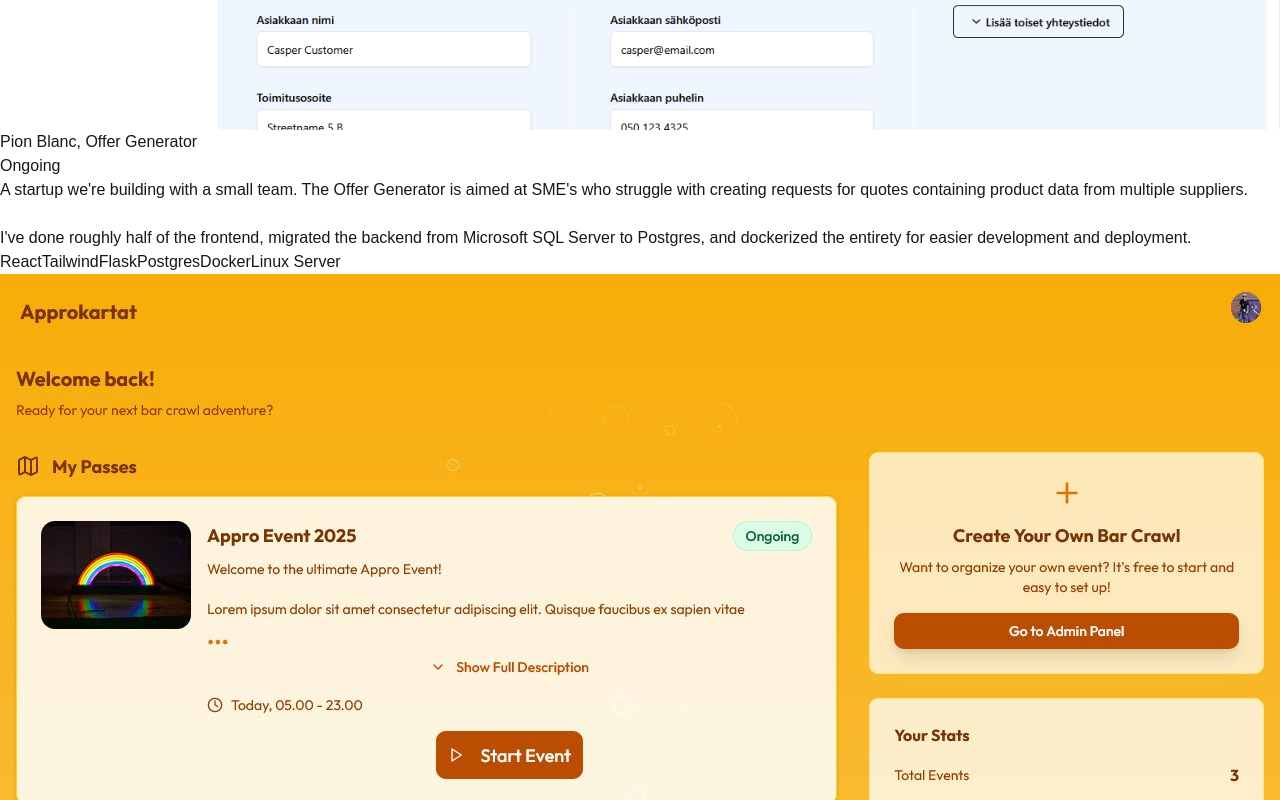
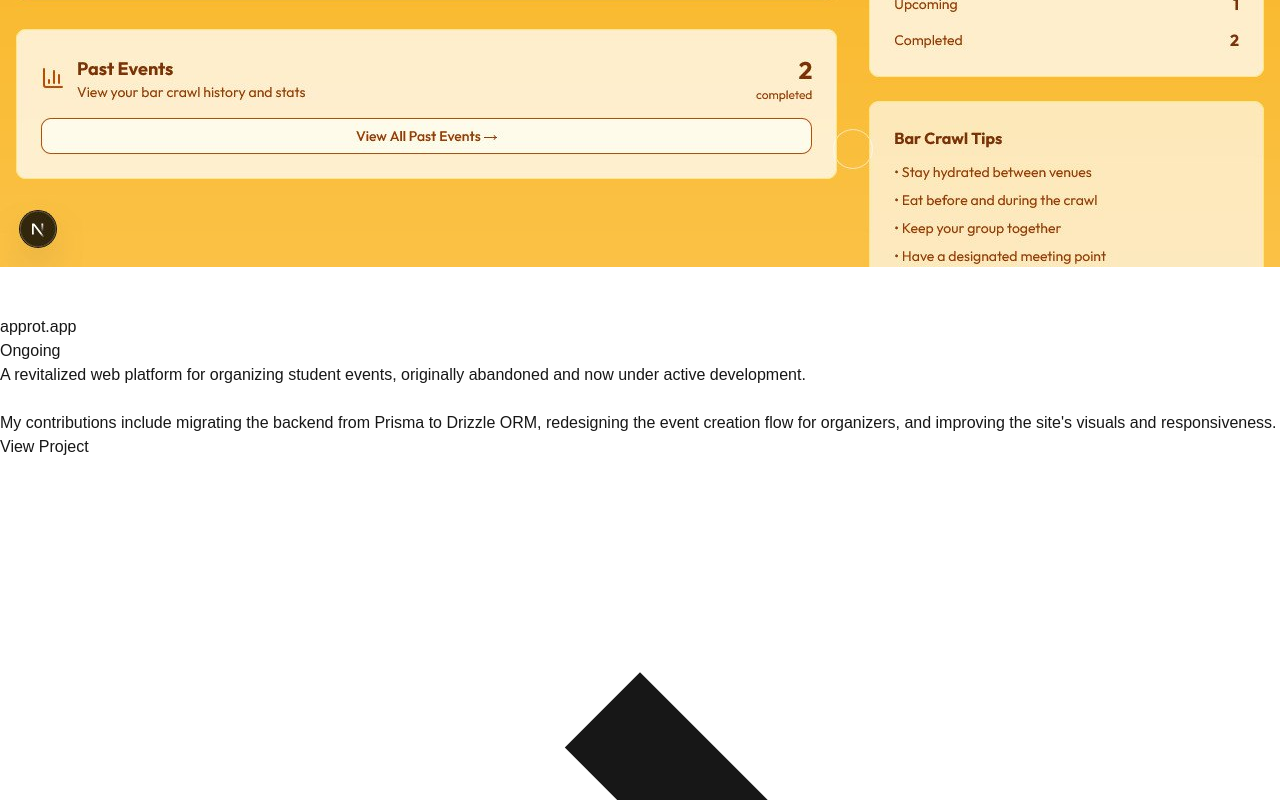
Before and after one commit to strengv1/homepage2, a Next.js app: page / in a window 1280 px wide. Shown: the part 2640-3440 px from the top of the page. Built offline with nearby package versions, Linux system fonts and the light colour scheme.

Commit message:
minesweeper link + description, remove projecthub

```diff
--- a/src/app/__components/Projects.tsx
+++ b/src/app/__components/Projects.tsx
@@ -4,17 +4,6 @@ import Link from 'next/link'
 import { useState } from 'react'
 
 const projects = [
-  {
-    title: 'Pion Blanc, Offer Generator',
-    time: "Ongoing",
-    description: `A startup we're building with a small team. The Offer Generator is aimed at SME's who struggle with creating requests for quotes containing product data from multiple suppliers.
-
-      I've done roughly half of the frontend, migrated the backend from Microsoft SQL Server to Postgres, and dockerized the entirety for easier development and deployment.`,
-    link: '',
-    target: "_blank",
-    images: ["/project_images/tarjousgeneraattori.png"],
-    technologies: ["React", "Tailwind", "Flask", "Postgres", "Docker", "Linux Server"]
-  },
   {
     title: 'approt.app',
     time: "Ongoing",
@@ -28,6 +17,17 @@ const projects = [
       "/project_images/approkartat_admin.jpg",
     ],
     technologies: ["NextJS", "Clerk", "Drizzle ORM", "Postgres", "Docker", "Tailwind", "AWS"]
+  },
+  {
+    title: 'Pion Blanc, Offer Generator',
+    time: "Ongoing",
+    description: `A startup we're building with a small team. The Offer Generator is aimed at SME's who struggle with creating requests for quotes containing product data from multiple suppliers.
+
+      I've done roughly half of the frontend, migrated the backend from Microsoft SQL Server to Postgres, and dockerized the entirety for easier development and deployment.`,
+    link: '',
+    target: "_blank",
+    images: ["/project_images/tarjousgeneraattori.png"],
+    technologies: ["React", "Tailwind", "Flask", "Postgres", "Docker", "Linux Server"]
   },
   {
     title: 'tournaments.unilife.fi',
@@ -103,24 +103,20 @@ const projects = [
     technologies: ["React"," Node.js", "MongoDB"]
   },
   {
-    title: 'ProjectHub',
-    time: "2023",
-    description: 'A group project for school. A service for showcasing projects. I focused mostly on the frontend.',
-    link: 'https://github.com/joelhackinen/projecthub',
-    target: "_blank",
-    images: [],
-    technologies: ["React", "Deno", "PostgreSQL"]
-  },
-  {
     title: 'Minesweeper',
     time: "2023",
     description: `My very first own react app: Minesweeper!
-      Frontend is done with React and scoreboard's database with Node.js
+
+      Deployed using AWS CDK as an Infrastructure as Code exercise:
+
+      Frontend: React SPA deployed to S3 with CloudFront CDN
+      Backend: Node.js/Express REST API on AWS Lambda + API Gateway
+      Database: MongoDB Atlas
     `,
-    link: 'https://github.com/strengv1/minesweeper',
+    link: 'https://dg0fog5qdqniw.cloudfront.net/beginner',
     target: "_blank",
-    images: [],
-    technologies: ["React", "Node.js", "MongoDB"]
+    images: ["/project_images/miinaharava.png"],
+    technologies: ["React", "Node.js", "MongoDB", "AWS CDK"]
   },
 ]
 
```
Also changed, not shown: public/project_images/miinaharava.png (added).
